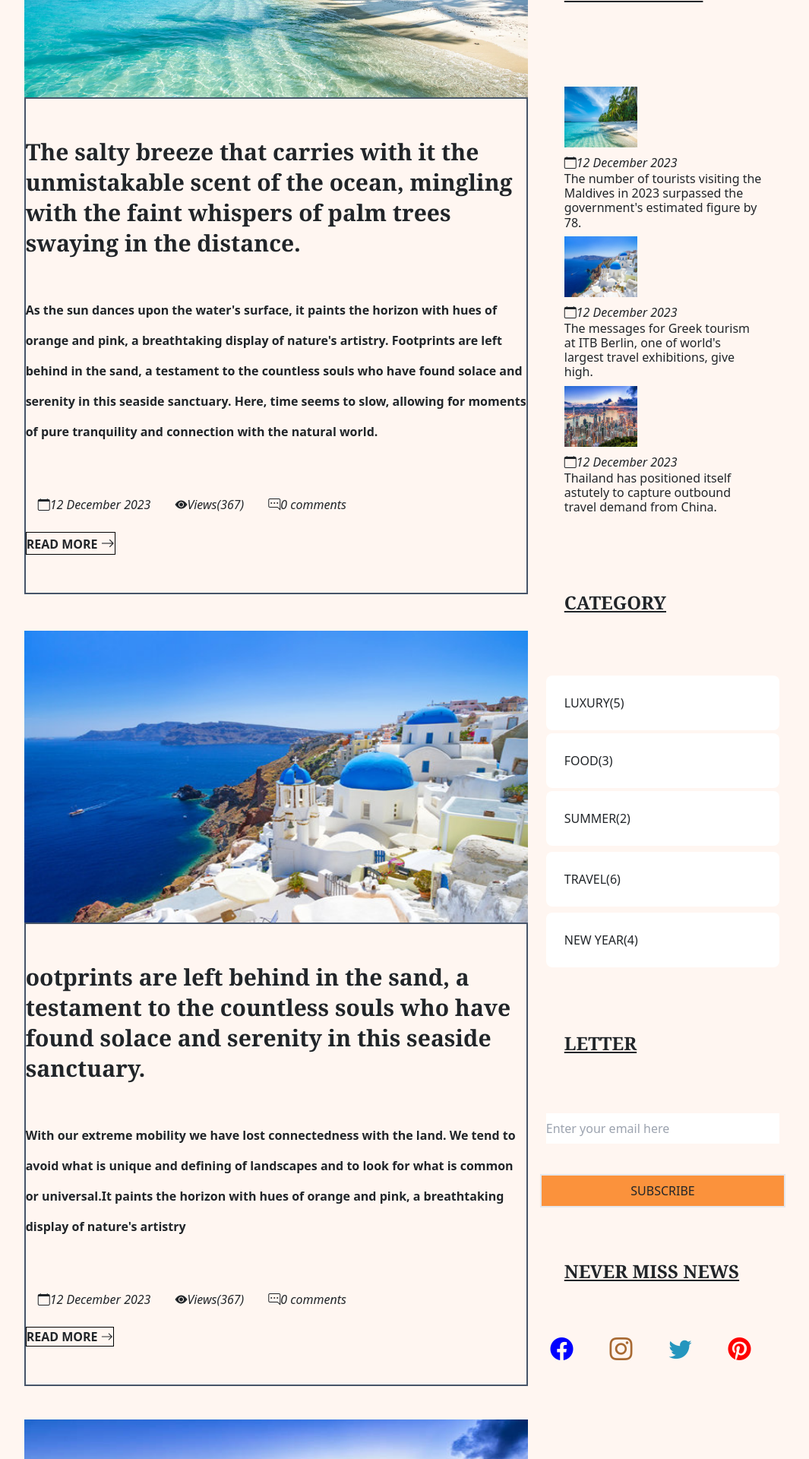
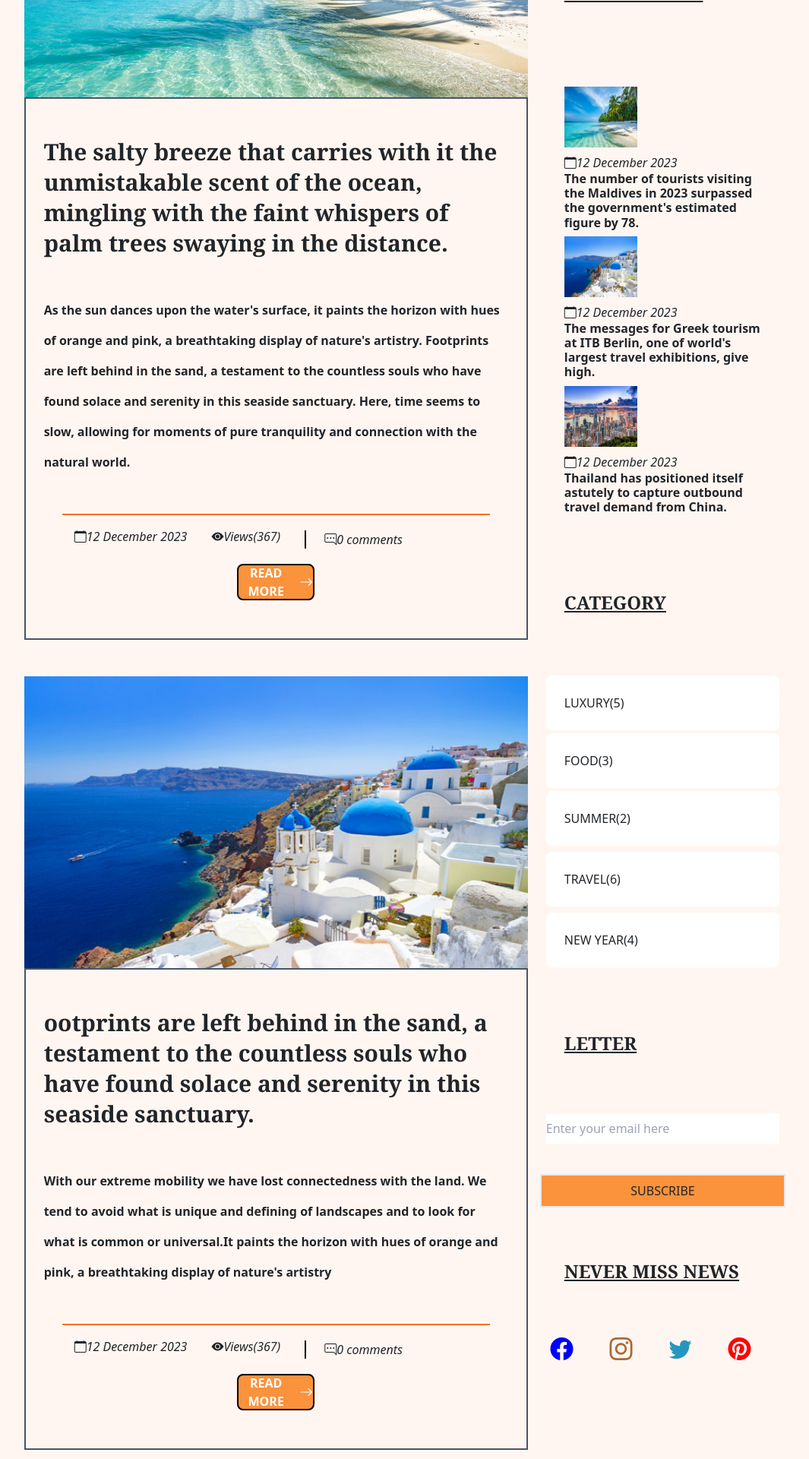
Before and after one commit to Kaveri17/AKA-_Travels, a React (Vite) app: page /blogs in a window 1280 px wide. Shown: the part 480-2400 px from the top of the page at 76% size, without its empty margins (123-1188 px from the left). Built offline with nearby package versions, Linux system fonts and the light colour scheme.

Commit message:
13 day responsive and modifed

```diff
--- a/src/Layout/Blogs.jsx
+++ b/src/Layout/Blogs.jsx
@@ -1,23 +1,32 @@
-import React from 'react'
+import React, { useState } from 'react'
 import Header from './Header'
 // import { MailIcon } from '@heroicons/react/outline'
-
+// import { useHistory } from 'react-router-dom';
 import './Blogs.css'
 
 
 const Blogs = () => {
+    const [clicked, setClicked] = useState(false);
+
+    const handleClick = () => {
+      setClicked(true);
+      // Replace 'blogs' with the URL you want to navigate to
+      window.location.href = 'blogs';
+    };
+
   return (
+
    <>
 
-   <div className='Blogs flex justify-between'>
+   <div className='Blogs flex justify-between pb-56'>
 
-    <div className="w-5/6 mx-auto flex">
+    <div className="w-5/6 mx-auto flex ">
         <div className="blog-left w-4/6 ps-12">
         <a href="/blogdetail">
             <div className=' w-full my-12 overflow-hidden'>
 
             <img src="\Image\picc.webp" alt="" className='pic3 h-96'/>
-        <div className='blogscontainer border-2 border-slate-600 '>
+        <div className='blogscontainer border-2 border-slate-600 px-4'>
                 <h1 className='font-extrabold leading-10 text-3xl font-serif'>The salty breeze that carries with it the unmistakable scent of the ocean, mingling with the faint whispers of palm trees swaying in the distance.</h1>
                 <p className='py-12 font-bold leading-10 text-1xl text-font-serif'>As the sun dances upon the water's surface, it paints the horizon with hues of orange and pink, a breathtaking display of nature's artistry. Footprints are left behind in the sand, a testament to the countless souls who have found solace and serenity in this seaside sanctuary. Here, time seems to slow, allowing for moments of pure tranquility and connection with the natural world.</p>
                {/* <div className='m-3'>
@@ -25,13 +34,23 @@ const Blogs = () => {
                <i className="bi bi-eye-fill pe-8">Views(367)</i>
                <i class="bi bi-chat-right-dots pe-8">0 comments</i>
                </div> */}
+              <div class="border-t-2 border-orange-500 mx-6">
+
                <div class="m-3 flex flex-wrap items-center">
     <i class="bi bi-calendar pe-8 mb-2 sm:mb-0">12 December 2023</i>
     <i class="bi bi-eye-fill pe-8 mb-2 sm:mb-0">Views(367)</i>
-    <i class="bi bi-chat-right-dots pe-8 mb-2 sm:mb-0">0 comments</i>
+    <div className='border-l-2 ps-4  border-black'>
+    <i class="bi bi-chat-right-dots pe-8 mb-2 sm:mb-0 ">0 comments</i>
+    </div>
+</div>
 </div>
 
-                <button className='font-bold readmore'>READ MORE <i class="bi bi-arrow-right text-lg"></i></button>
+                {/* <button className='font-bold readmore block mx-auto w-1/5 h-12 text-white bg-orange-400 border-2 rounded-lg'>READ MORE <i class="bi bi-arrow-right text-lg"></i></button> */}
+                <button class='font-bold readmore  mx-auto md:w-1/5 lg:w-1/6 xl:w-1/8 h-12 text-white bg-orange-400 border-2 rounded-lg flex items-center justify-center'>
+  <span class="mr-2">READ MORE</span>
+  <i class="bi bi-arrow-right text-lg"></i>
+</button>
+
             </div>
 
             </div>
@@ -41,7 +60,7 @@ const Blogs = () => {
         <a href="/blogdetaill">
         <div className='w-full my-11  overflow-hidden'>
             <img src="\Image\piccc.jpeg" alt="" className='pic2 h-96'/>
-            <div className='blogscontainer border-2 border-slate-600'>
+            <div className='blogscontainer border-2 border-slate-600 px-4'>
                 <h1 className='font-extrabold leading-10 text-3xl font-serif'>ootprints are left behind in the sand, a testament to the countless souls who have found solace and serenity in this seaside sanctuary.</h1>
 
                 <p className='py-12 font-bold leading-10 text-1xl text-font-serif'>With our extreme mobility we have lost connectedness with the land. We tend to avoid what is unique and defining of landscapes and to look for what is common or universal.It paints the horizon with hues of orange and pink, a breathtaking display of nature's artistry</p>
@@ -50,14 +69,23 @@ const Blogs = () => {
                 <i class="bi bi-eye-fill pe-8">Views(345)</i>
                 <i class="bi bi-chat-right-dots pe-8">0 comments</i>
                 </div> */}
+                <div class="border-t-2 border-orange-500 mx-6">
           <div class="m-3 flex flex-wrap items-center">
           <i class="bi bi-calendar pe-8 mb-2 sm:mb-0">12 December 2023</i>
           <i class="bi bi-eye-fill pe-8 mb-2 sm:mb-0">Views(367)</i>
+          <div className='border-l-2 ps-4  border-black'>
           <i class="bi bi-chat-right-dots pe-8 mb-2 sm:mb-0">0 comments</i>
+          </div>
+          </div>
           </div>
 
 
-                <button className='font-bold readmore'>READ MORE <i class="bi bi-arrow-right"></i></button>
+                {/* <button className='font-bold readmore block mx-auto w-1/5 h-12 bg-orange-400 border-2 rounded-lg text-white'>READ MORE <i class="bi bi-arrow-right"></i></button> */}
+                <button class='font-bold readmore block mx-auto md:w-1/5 lg:w-1/6 xl:w-1/8 h-12 text-white bg-orange-400 border-2 rounded-lg flex items-center justify-center'>
+  <span class="mr-2">READ MORE</span>
+  <i class="bi bi-arrow-right text-lg"></i>
+</button>
+
             </div>
 
             </div>
@@ -67,7 +95,7 @@ const Blogs = () => {
 
            <div className='w-full my-11  overflow-hidden'>
             <img src="\Image\picccc.jpeg" alt="" className='pic1 h-96'/>
-            <div className='blogscontainer border-2 border-slate-600'>
+            <div className='blogscontainer border-2 border-slate-600 px-4'>
                 <h1 className='font-extrabold leading-10 text-3xl font-serif'>ootprints are left behind in the sand, a testament to the countless souls who have found solace and serenity in this seaside sanctuary.</h1>
                 <p className='py-12 font-bold leading-10 text-1xl text-font-serif'>With our extreme mobility we have lost connectedness with the land. We tend to avoid what is unique and look for what is common or universal.It paints the horizon with hues of orange and pink, a breathtaking display of nature's artistry</p>
                {/* <div className='m-3'>
@@ -75,16 +103,51 @@ const Blogs = () => {
                 <i class="bi bi-eye-fill pe-8">Views(200)</i>
                 <i class="bi bi-chat-right-dots pe-8">0 comments</i>
                 </div> */}
+                <div class="border-t-2 border-orange-500 mx-6">
                 <div className="m-3 flex flex-wrap items-center">
                     <i class="bi bi-calendar pe-8 mb-2 sm:mb-0">12 December 2023</i>
                     <i class="bi bi-eye-fill pe-8 mb-2 sm:mb-0">Views(367)</i>
+                    <div className='border-l-2 ps-4  border-black'>
                     <i class="bi bi-chat-right-dots pe-8 mb-2 sm:mb-0">0 comments</i>
                 </div>
+                </div>
+                </div>
+                <button class='font-bold readmore block mx-auto md:w-1/5 lg:w-1/6 xl:w-1/8 h-12 text-white bg-orange-400 border-2 rounded-lg flex items-center justify-center'>
+  <span class="mr-2">READ MORE</span>
+  <i class="bi bi-arrow-right text-lg"></i>
+</button>
 
-                <button className='font-bold readmore'><span></span>READ MORE  <i class="bi bi-arrow-right"></i></button>
+
+                {/* <button className='font-bold readmore block mx-auto w-1/5 h-12 bg-orange-400 border-2 rounded-lg text-white'><span></span>READ MORE  <i class="bi bi-arrow-right"></i></button> */}
             </div>
         </div>
         </a>
+        <div className='flex flex-wrap justify-center'>
+
+                <button className='font-bold  block  w-12 h-8 bg-orange-400 hover:bg-orange-400 border-2 rounded-md border-orange-600 text-black me-3 '>1</button>
+               <a href="blogs" >
+                <button className='font-bold  block  w-12 h-8   hover:bg-orange-400 border-2 rounded-md border-orange-600 text-black me-3'>2</button>
+                </a>
+                <a href="blogs">
+                <button className='font-bold  block  w-12 h-8  border-2 hover:bg-orange-400 rounded-md border-orange-600 text-black '><i class="bi bi-chevron-right font-bold"></i></button>
+                </a>
+                {/* <button
+                    className={`font-bold block w-12 h-8 border-2 hover:bg-${clicked ? 'green' : 'orange'}-400 rounded-md border-${clicked ? 'green' : 'orange'}-600 text-black`}
+                    onClick={handleClick}
+                >
+                    <i className="bi bi-chevron-right font-bold"></i>
+                    1
+                </button> */}
+                {/* <button
+                    className={`font-bold block w-12 h-8 border-2 hover:bg-${clicked ? 'green' : 'orange'}-400 rounded-md border-${clicked ? 'green' : 'orange'}-600 text-black`}
+                    onClick={handleClick}
+                >
+                    <i className="bi bi-chevron-right font-bold"></i>
+                    2
+                </button> */}
+        </div>
+
+
         </div>
 
 
@@ -118,19 +181,19 @@ const Blogs = () => {
       <div className='m-5 flex flex-col justify-center '>
       <img src="\Image\picc.webp" alt="" className='h-24 w-24 py-2 '/>
       <i class="bi bi-calendar pe-8 ">12 December 2023</i>
-      <h1>The number of tourists visiting the Maldives in 2023 surpassed the government's estimated figure by 78. </h1>
+      <h1 className='font-bold'>The number of tourists visiting the Maldives in 2023 surpassed the government's estimated figure by 78. </h1>
 
 
 
       <img src="\Image\piccc.jpeg" alt="" className='h-24 w-24 py-2 '/>
       <i class="bi bi-calendar pe-8">12 December 2023</i>
-      <h1>The messages for Greek tourism at ITB Berlin, one of world's largest travel exhibitions, give high.</h1>
+      <h1 className='font-bold'>The messages for Greek tourism at ITB Berlin, one of world's largest travel exhibitions, give high.</h1>
 
 
 
       <img src="\Image\picccc.jpeg" alt="" className='h-24 w-24 py-2 '/>
       <i class="bi bi-calendar pe-8">12 December 2023</i>
-      <h1>Thailand has positioned itself astutely to capture outbound travel demand from China. </h1>
+      <h1 className='font-bold'>Thailand has positioned itself astutely to capture outbound travel demand from China. </h1>
       </div>
 
       <div className='font-extrabold leading-10 text-2xl font-serif underline m-5'>CATEGORY</div>
--- a/src/Layout/Contact.jsx
+++ b/src/Layout/Contact.jsx
@@ -95,7 +95,7 @@ const Contact = () => {
         </div>
 
         {/* <button className='btn '>SEND MESSAGE</button> */}
-        <button className='block mx-auto  bg-orange-600 border-1 text-white font-bold  '>SEND MESSAGE</button>
+        <button className='block mx-auto  bg-orange-600 border-1 text-white font-bold w-1/5 rounded-lg h-10 '>SEND MESSAGE</button>
         </div>
         </div>
         </div>
--- a/src/Layout/Layout.jsx
+++ b/src/Layout/Layout.jsx
@@ -2,7 +2,7 @@ import React from 'react'
 import Headers from './Headers'
 import Footer from './Footer'
 import { Outlet } from 'react-router-dom'
-import Navbar from '../components/Navbar'
+import Navbar from '../Components/Navbar'
 
 
 
```
Also changed, not shown: src/Pages/About.jsx (+5 -5 lines).
